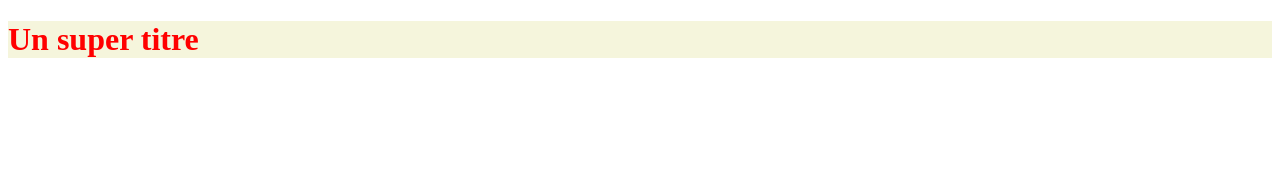
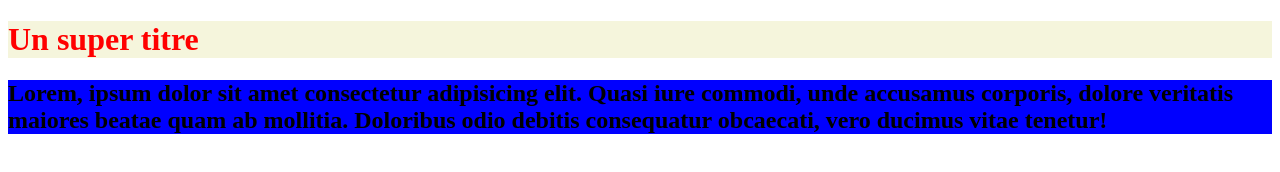
Before and after one commit to Ryma31/OpenclassroomsProject, a plain HTML site: page index.html in a window 1280 px wide. Drawn offline with Linux system fonts and the light colour scheme.

Commit message:
réalisation cagnotte...

```diff
--- a/index.html
+++ b/index.html
@@ -6,5 +6,6 @@
 </head>
 <body>
   <h1>Un super titre</h1>
+  <h2>Lorem, ipsum dolor sit amet consectetur adipisicing elit. Quasi iure commodi, unde accusamus corporis, dolore veritatis maiores beatae quam ab mollitia. Doloribus odio debitis consequatur obcaecati, vero ducimus vitae tenetur!</h2>
 </body>
 </html>
--- a/styles.css
+++ b/styles.css
@@ -2,3 +2,4 @@ h1 {
 color: red;
 background-color: beige;
 }
+h2{background-color: blue;}
```
